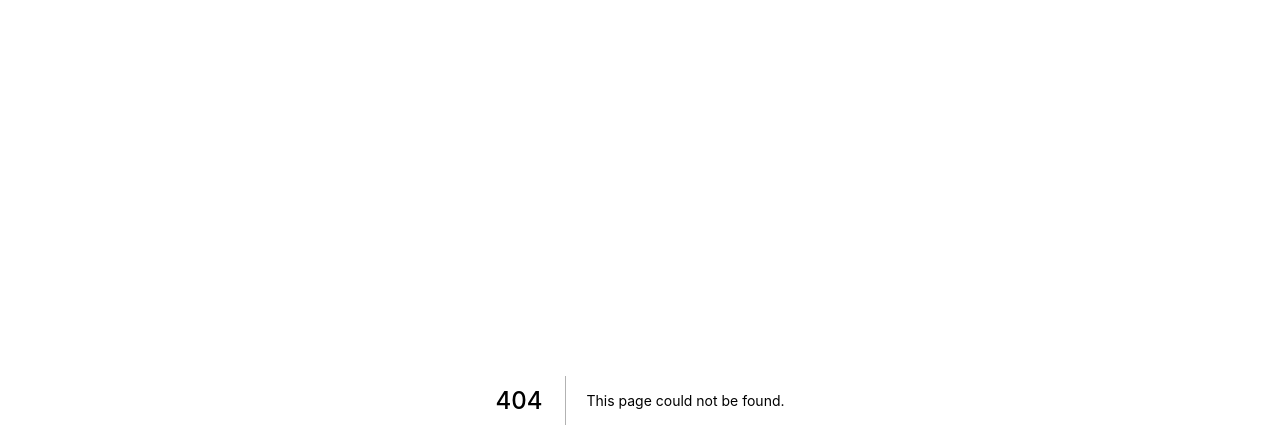
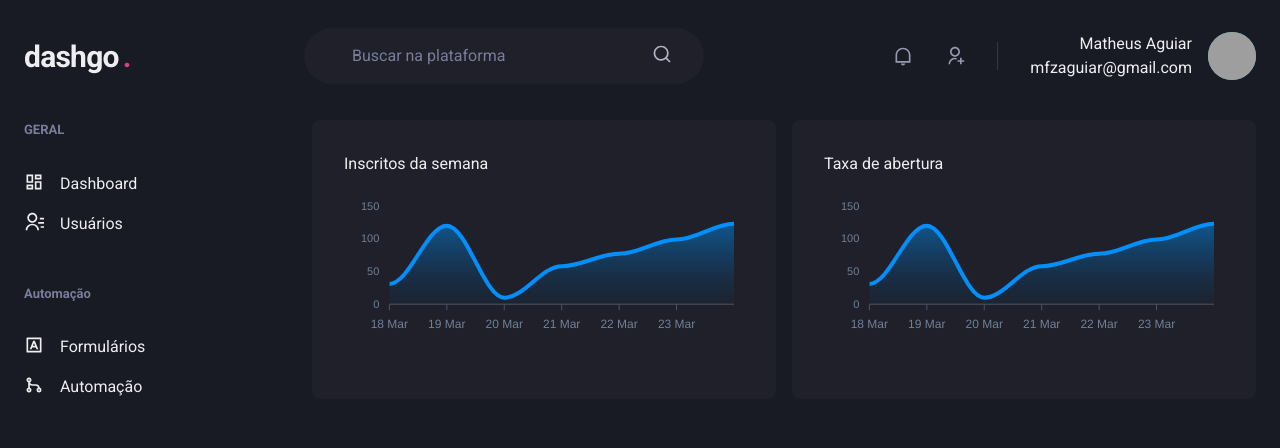
Before and after one commit to mfzaguiar/dashgo, a Next.js app: page /dashboard in a window 1280 px wide. Before the commit this address had no page. Shown: the top 448 px of the page. Built offline with nearby package versions, Linux system fonts and the light colour scheme; grey boxes are pictures that could not be loaded.

Commit message:
add Charts in Dashboard page

```diff
--- a/package.json
+++ b/package.json
@@ -13,10 +13,13 @@
     "@chakra-ui/react": "^1.6.3",
     "@emotion/react": "^11.4.0",
     "@emotion/styled": "^11.3.0",
+    "apexcharts": "^3.27.1",
     "framer-motion": "^4.1.17",
     "next": "11.0.0",
     "react": "17.0.2",
-    "react-dom": "17.0.2"
+    "react-apexcharts": "^1.3.9",
+    "react-dom": "17.0.2",
+    "react-icons": "^4.2.0"
   },
   "devDependencies": {
     "@types/node": "^15.12.2",
--- /dev/null
+++ b/src/components/Header.tsx
@@ -0,0 +1,81 @@
+import { Flex, Text, Input, Icon, HStack, Box, Avatar } from "@chakra-ui/react";
+import {
+  RiSearchLine,
+  RiUserAddLine,
+  RiNotificationLine,
+} from "react-icons/ri";
+
+export function Header() {
+  return (
+    <Flex
+      as="header"
+      w="100%"
+      maxWidth={1480}
+      h="20"
+      mx="auto"
+      mt="4"
+      px="6"
+      align="center"
+    >
+      <Text fontSize="3xl" fontWeight="bold" letterSpacing="tight" w="64">
+        dashgo
+        <Text as="span" ml="1" color="pink.500">
+          .
+        </Text>
+      </Text>
+
+      <Flex
+        as="label"
+        flex="1"
+        py="4"
+        px="8"
+        ml="6"
+        maxWidth={400}
+        alignSelf="center"
+        color="gray.200"
+        position="relative"
+        bg="gray.800"
+        borderRadius="full"
+      >
+        <Input
+          color="gray.50"
+          RiNotificationLine
+          variant="unstyled"
+          px="4"
+          mr="4"
+          placeholder="Buscar na plataforma"
+          _placeholder={{ color: "gray.400" }}
+        />
+        <Icon as={RiSearchLine} fontSize="20" />
+      </Flex>
+
+      <Flex align="center" ml="auto">
+        <HStack
+          spacing="8"
+          mx="8"
+          pr="8"
+          py="1"
+          color="gray.300"
+          borderRightWidth={1}
+          borderColor="gray.700"
+        >
+          <Icon as={RiNotificationLine} fontSize="20" />
+          <Icon as={RiUserAddLine} fontSize="20" />
+        </HStack>
+
+        <Flex align="center">
+          <Box mr="4" textAlign="right">
+            <Text>Matheus Aguiar</Text>
+            <Text>mfzaguiar@gmail.com</Text>
+          </Box>
+
+          <Avatar
+            size="md"
+            name="Matheus Aguiar"
+            src="https://github.com/mfzaguiar.png"
+          />
+        </Flex>
+      </Flex>
+    </Flex>
+  );
+}
--- /dev/null
+++ b/src/components/Sidebar.tsx
@@ -0,0 +1,46 @@
+import { Box, Stack, Text, Link, Icon } from "@chakra-ui/react";
+import {
+  RiContactsLine,
+  RiDashboardLine,
+  RiGitMergeLine,
+  RiInputMethodLine,
+} from "react-icons/ri";
+
+export function SideBar() {
+  return (
+    <Box as="aside" w="64" mr="8">
+      <Stack spacing="12" align="flex-start">
+        <Box>
+          <Text fontWeight="bold" color="gray.400" fontSize="small">
+            GERAL
+          </Text>
+          <Stack spacing="4" mt="8" align="strech">
+            <Link display="flex" align="center">
+              <Icon as={RiDashboardLine} fontSize="20" />
+              <Text ml="4">Dashboard</Text>
+            </Link>
+            <Link display="flex" align="center">
+              <Icon as={RiContactsLine} fontSize="20" />
+              <Text ml="4">Usuários</Text>
+            </Link>
+          </Stack>
+        </Box>
+        <Box>
+          <Text fontWeight="bold" color="gray.400" fontSize="small">
+            Automação
+          </Text>
+          <Stack spacing="4" mt="8" align="strech">
+            <Link display="flex" align="center">
+              <Icon as={RiInputMethodLine} fontSize="20" />
+              <Text ml="4">Formulários</Text>
+            </Link>
+            <Link display="flex" align="center">
+              <Icon as={RiGitMergeLine} fontSize="20" />
+              <Text ml="4">Automação</Text>
+            </Link>
+          </Stack>
+        </Box>
+      </Stack>
+    </Box>
+  );
+}
--- /dev/null
+++ b/src/pages/dashboard.tsx
@@ -0,0 +1,82 @@
+import { Flex, SimpleGrid, Box, Text, theme } from "@chakra-ui/react";
+import dynamic from "next/dynamic";
+
+import { Header } from "../components/Header";
+import { SideBar } from "../components/Sidebar";
+
+const Chart = dynamic(() => import("react-apexcharts"), {
+  ssr: false,
+});
+
+const options = {
+  chart: {
+    toolbar: {
+      show: false,
+    },
+    zoom: {
+      enabled: false,
+    },
+    foreColor: theme.colors.gray[500],
+  },
+  grid: {
+    show: false,
+  },
+  dataLabels: {
+    enabled: false,
+  },
+  tooltip: {
+    enabled: false,
+  },
+  xaxis: {
+    type: "datetime" as const,
+    axisBorder: {
+      color: theme.colors.gray[600],
+    },
+    axisTicks: {
+      color: theme.colors.gray[600],
+    },
+    categories: [
+      "2021-03-18T00:00:00.000z",
+      "2021-03-19T00:00:00.000z",
+      "2021-03-20T00:00:00.000z",
+      "2021-03-21T00:00:00.000z",
+      "2021-03-22T00:00:00.000z",
+      "2021-03-23T00:00:00.000z",
+      "2021-03-24T00:00:00.000z",
+    ],
+  },
+  fill: {
+    opacity: 0.3,
+    type: "gradient",
+    gradient: {
+      shade: "dark",
+      opacityFrom: 0.7,
+      opacityTo: 0.3,
+    },
+  },
+};
+
+const series = [{ name: "series1", data: [31, 120, 10, 58, 77, 99, 123] }];
+
+export default function Dashboard() {
+  return (
+    <Flex direction="column" h="100vh">
+      <Header />
+
+      <Flex w="100%" my="6" maxWidth={1480} mx="auto" px="6">
+        <SideBar />
+
+        <SimpleGrid flex="1" gap="4" minChildWidth="320px" align="flex-start">
+          <Box p="8" bg="gray.800" borderRadius={8} pb="4">
+            <Text>Inscritos da semana</Text>
+            <Chart options={options} series={series} type="area" height={160} />
+          </Box>
+          <Box p="8" bg="gray.800" borderRadius={8} pb="4">
+            <Text>Taxa de abertura</Text>
+            <Chart options={options} series={series} type="area" height={160} />
+          </Box>
+        </SimpleGrid>
+      </Flex>
+    </Flex>
+  );
+}
```
Also changed, not shown: 1 other file (tests, documents, lock files or other folders).
